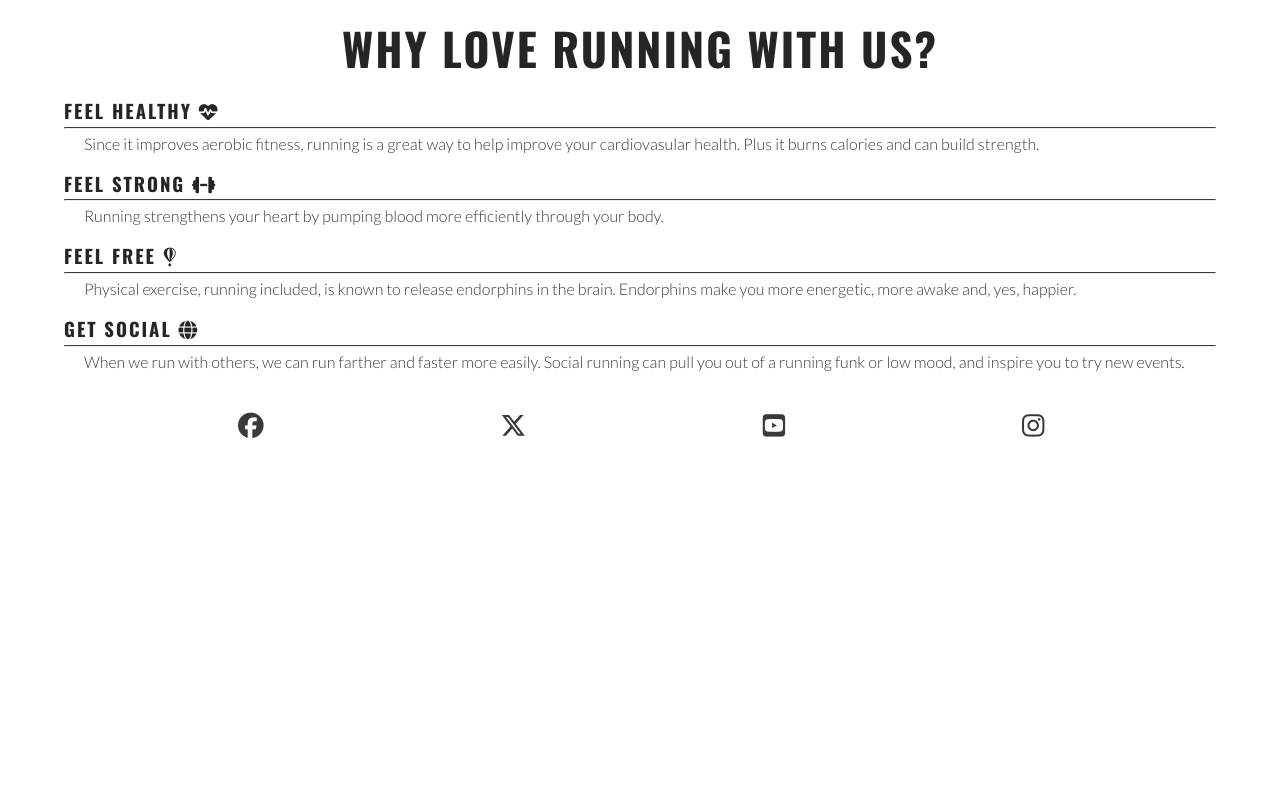
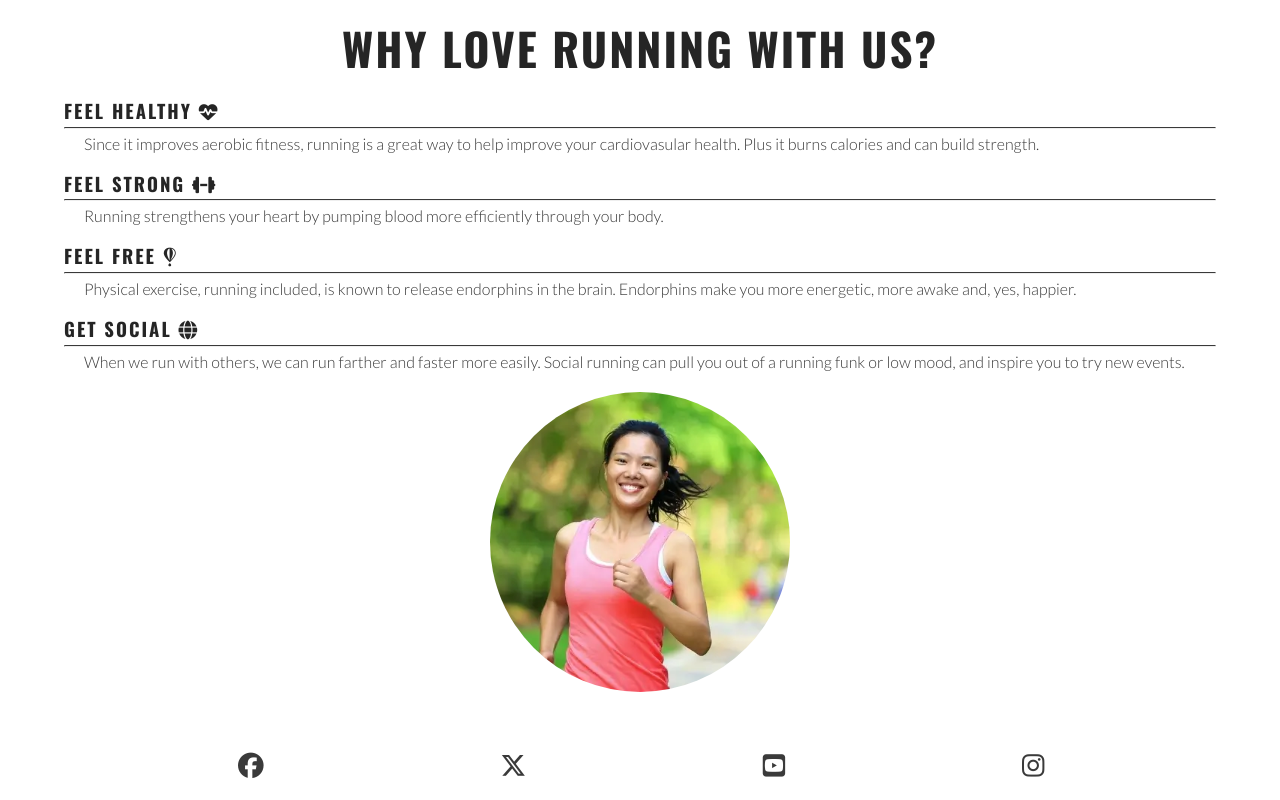
Before and after one commit to verytee/love-running, a plain HTML site: page index.html in a window 1280 px wide. Shown: the part 684-1484 px from the top of the page. Before the commit the page ends 1144 px from the top, so only its background shows below. Drawn offline with nearby package versions, Linux system fonts and the light colour scheme.

Commit message:
Add circular image to reasons section

```diff
--- a/assets/css/styles.css
+++ b/assets/css/styles.css
@@ -161,9 +161,27 @@ main {
     padding: 0 20px;
 }
 
-hr {
+#benefits hr {
     border-top: 1px solid #3a3a3a;
     margin: 5px 0;
+}
+
+#circle-cover-bg {
+background: url("../images/reasons-image.webp") no-repeat top center / cover;
+height: 90vw;
+width: 90vw;
+margin-bottom: 20px;
+/* Make the image circular */
+border-radius: 50%;
+max-width:  300px;
+max-height: 300px;
+}
+
+/* Center the image inside the circular background including when device screen is rotated */
+#benefits-image {
+  display: flex;
+align-items: center;
+justify-content: center;
 }
 
 /* footer styles */
--- a/index.html
+++ b/index.html
@@ -79,7 +79,7 @@
         <h3>Feel Strong <i class="fa-solid fa-dumbbell"></i></h3>
         <hr>
         <p>Running strengthens your heart by pumping blood more efficiently through your body.</p>
-    </div>
+    </div></div>
     <div id="benefits-mental">
     <div>
         <h3>Feel Free <i class="fa-brands fa-fly"></i></h3>
@@ -92,6 +92,9 @@
         <p>When we run with others, we can run farther and faster more easily. Social running can pull you out of a running funk or low mood, and inspire you to try new events.</p>
     </div>
 </div>
+<div id="benefits-image";>
+    <div id="circle-cover-bg">
+      </div>
 </div>
 
     </section>
```
Also changed, not shown: assets/images/reasons-image.webp (added).
